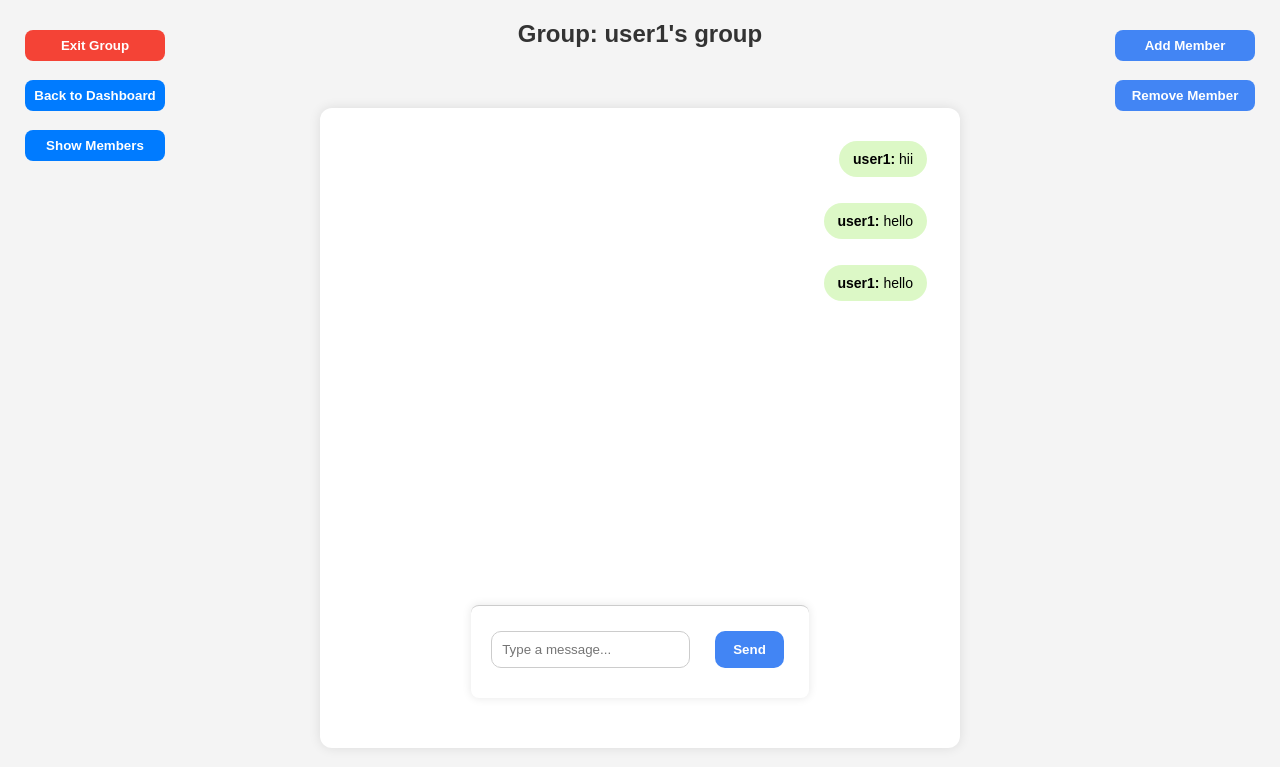
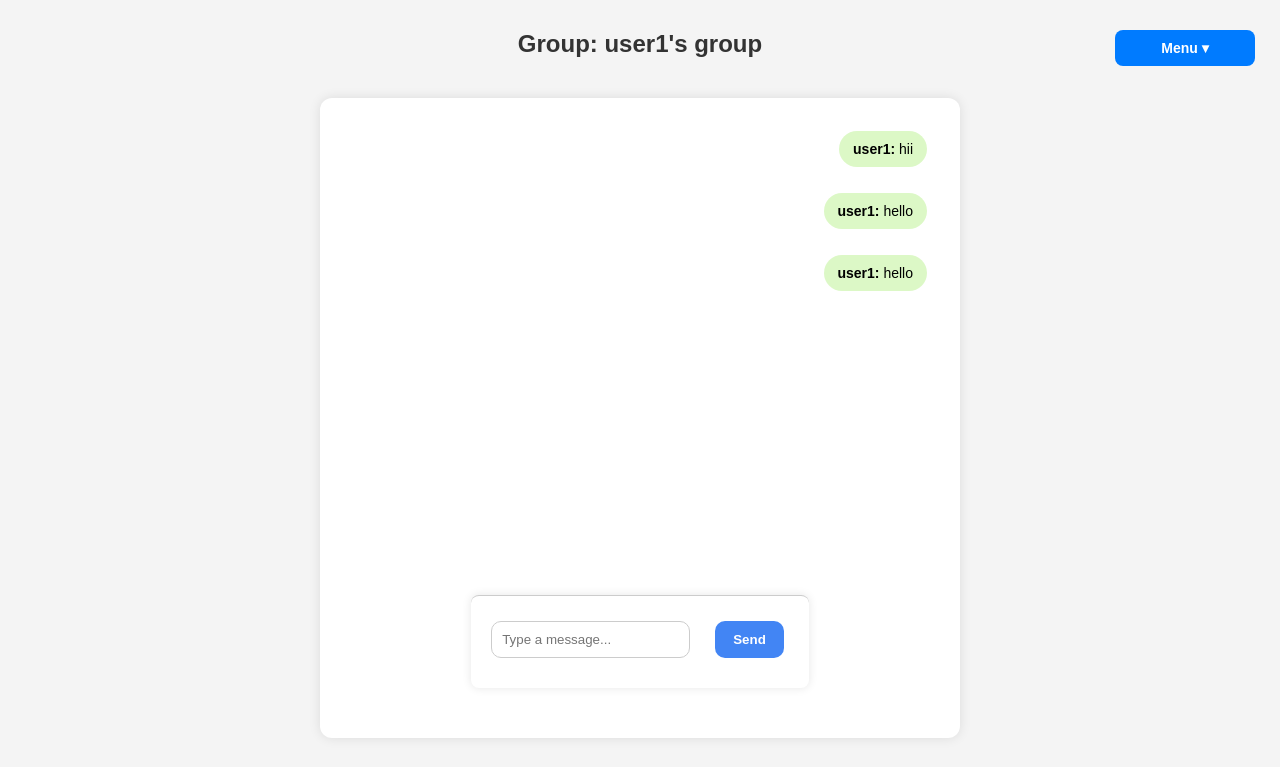
Before and after one commit to rafishaik6079/Real-time-chat-translation, a Flask app: page /group/1 in a window 1280 px wide. Shown: the top 767 px of the page. Run offline with Flask 3, Linux system fonts and the light colour scheme; a user stored in the database is signed in; data comes from the database, SQL or seed files in the repository; both versions use the stored data as it was after the commit.

Commit message:
buttons stored in dropdownlist

```diff
--- a/static/chat.css
+++ b/static/chat.css
@@ -2,6 +2,7 @@
     display: flex;
     justify-content: center;
     margin-top: 40px;
+    padding: 0 10px;
 }
 
 .chat-interface {
@@ -69,7 +70,7 @@
     cursor: pointer;
 }
 
-/* Admin buttons styling */
+/* Admin buttons styling (hidden now, replaced by dropdown) */
 .add-member-btn, .remove-member-btn {
     width: 140px;
     padding: 8px;
@@ -82,15 +83,10 @@
     cursor: pointer;
 }
 
-.exit-group-btn, .dashboard-btn {
-    width: 140px;
-    padding: 8px;
-    border: none;
-    border-radius: 8px;
-    font-weight: bold;
-    color: white;
-    cursor: pointer;
-    margin-bottom: 10px;
+/* Hide old fixed buttons */
+form.exit-group-btn, form.dashboard-btn,
+button.dashboard-btn {
+    display: none !important;
 }
 
 .exit-group-btn {
@@ -101,6 +97,7 @@
     background-color: #007bff;
 }
 
+/* Dialog styling */
 dialog {
     border: none;
     border-radius: 10px;
@@ -141,15 +138,19 @@
     background-color: #306bd1;
     border-color: #306bd1;
 }
+
+/* Member list styling */
 #memberList {
     position: absolute;
-    top: 170px;
+    top: 60px;
     left: 20px;
     background-color: white;
     border-radius: 10px;
     padding: 15px;
     box-shadow: 0 0 10px rgba(0,0,0,0.2);
     z-index: 999;
+    max-width: 90vw;
+    box-sizing: border-box;
 }
 
 #memberList ul {
@@ -157,3 +158,77 @@
     padding: 0;
     margin: 0;
 }
+
+/* Dropdown container, positioned top-right */
+.dropdown {
+    position: fixed;
+    top: 20px;
+    right: 20px; /* changed from left to right */
+    z-index: 1000;
+}
+
+/* Dropdown button styling */
+.dropbtn {
+    background-color: #007bff;
+    color: white;
+    padding: 10px 16px;
+    font-size: 14px;
+    border: none;
+    border-radius: 8px;
+    cursor: pointer;
+    font-weight: bold;
+    min-width: 140px;
+}
+
+/* Dropdown content - initially hidden */
+.dropdown-content {
+    display: none;
+    position: absolute;
+    right: 0;
+    background-color: white;
+    min-width: 160px;
+    box-shadow: 0 4px 8px rgba(0,0,0,0.2);
+    border-radius: 8px;
+    overflow: hidden;
+    margin-top: 5px;
+}
+
+/* Dropdown items - minimal padding, transparent background, no hover effect */
+.dropdown-content form,
+.dropdown-content button {
+    width: 100%;
+    padding: 6px 12px;
+    border: none;
+    background: transparent;
+    text-align: left;
+    font-size: 14px;
+    color: #007bff;
+    cursor: pointer;
+    outline: none;
+    font-weight: 600;
+    margin: 0;
+    box-sizing: border-box;
+}
+
+/* Remove bottom border for last button */
+.dropdown-content form button:last-child {
+    border-bottom: none;
+}
+
+/* Responsive text and inputs */
+@media (max-width: 480px) {
+    .chat-interface {
+        padding: 15px 10px;
+    }
+
+    .chat-input button,
+    .dropbtn {
+        padding: 8px 12px;
+        font-size: 12px;
+        min-width: 100px;
+    }
+
+    h2 {
+        font-size: 1.2rem;
+    }
+}
--- a/templates/chat.html
+++ b/templates/chat.html
@@ -8,6 +8,18 @@
         #chatArea {
             max-height: 75vh;
             overflow-y: auto;
+        }
+        /* Responsive body for chat page */
+        body.chat-page {
+            margin: 0 10px;
+            max-width: 100vw;
+            overflow-x: hidden;
+        }
+        h2 {
+            margin-left: 0;
+            padding-top: 10px;
+            text-align: center;
+            font-size: 1.5rem;
         }
     </style>
 </head>
@@ -21,23 +33,26 @@
 </div>
 {% endif %}
 
-<!-- Exit Group -->
-<form method="POST" action="/exit_group/{{ group_id }}" style="all: unset; position: fixed; top: 20px; left: 20px;">
-    <button type="submit" class="exit-group-btn">Exit Group</button>
+<!-- Dropdown menu replacing all buttons, positioned top right -->
+<div class="dropdown">
+    <button id="dropBtn" class="dropbtn" aria-expanded="false">Menu &#9662;</button>
+    <div id="dropContent" class="dropdown-content" aria-hidden="true">
+        <form method="POST" action="/exit_group/{{ group_id }}">
+            <button type="submit">Exit Group</button>
         </form>
-
-<!-- Dashboard -->
-<form action="/dashboard" style="all: unset; position: fixed; top: 70px; left: 20px;">
-    <button type="submit" class="dashboard-btn">Back to Dashboard</button>
+        <form action="/dashboard">
+            <button type="submit">Back to Dashboard</button>
         </form>
-
-<!-- Show Members -->
-<div style="position: fixed; top: 120px; left: 20px;">
-    <button onclick="toggleMembers()" class="dashboard-btn">Show Members</button>
+        <button type="button" onclick="toggleMembers()">Show Members</button>
+        {% if is_admin %}
+        <button type="button" onclick="document.getElementById('addDialog').showModal()">Add Member</button>
+        <button type="button" onclick="document.getElementById('removeDialog').showModal()">Remove Member</button>
+        {% endif %}
+    </div>
 </div>
 
 <!-- Member List -->
-<div id="memberList" style="display:none; position: absolute; top: 170px; left: 20px; background-color: white; border-radius: 10px; padding: 15px; box-shadow: 0 0 10px rgba(0,0,0,0.2); z-index: 999;">
+<div id="memberList" style="display:none; position: absolute; top: 60px; left: 20px; background-color: white; border-radius: 10px; padding: 15px; box-shadow: 0 0 10px rgba(0,0,0,0.2); z-index: 999;">
     <h3 style="margin-top: 0;">Group Members:</h3>
     <ul style="list-style: none; padding: 0;">
         {% for member in members %}
@@ -46,17 +61,8 @@
     </ul>
 </div>
 
+<!-- Admin dialogs -->
 {% if is_admin %}
-<!-- Admin Controls -->
-<div style="position: fixed; top: 20px; right: 20px;">
-    <button class="add-member-btn" onclick="document.getElementById('addDialog').showModal()">Add Member</button>
-</div>
-
-<div style="position: fixed; top: 70px; right: 20px;">
-    <button class="remove-member-btn" onclick="document.getElementById('removeDialog').showModal()">Remove Member</button>
-</div>
-
-<!-- Add Member Dialog -->
 <dialog id="addDialog">
     <form method="POST" action="/add_member/{{ group_id }}">
         <label>Member Email:</label>
@@ -68,7 +74,6 @@
     </form>
 </dialog>
 
-<!-- Remove Member Dialog -->
 <dialog id="removeDialog">
     <form method="POST" action="/remove_member/{{ group_id }}">
         <label>Member Email:</label>
@@ -81,12 +86,11 @@
 </dialog>
 {% endif %}
 
-<!-- Chat Messages -->
+<!-- Chat Messages and Input -->
 <div class="chat-container">
     <div class="chat-interface">
         <div id="chatArea"></div>
 
-        <!-- Chat Input -->
         <form id="messageForm" class="chat-input" style="display: flex;">
             <input type="text" id="messageInput" name="message" placeholder="Type a message..." required style="flex: 1;">
             <button type="submit">Send</button>
@@ -95,15 +99,37 @@
 </div>
 
 <script>
+    // Toggle members list visibility
     function toggleMembers() {
         const list = document.getElementById("memberList");
         list.style.display = list.style.display === "none" ? "block" : "none";
     }
 
+    // Dropdown toggle on click
+    const dropBtn = document.getElementById("dropBtn");
+    const dropContent = document.getElementById("dropContent");
+
+    dropBtn.addEventListener("click", () => {
+        const isOpen = dropContent.style.display === "block";
+        dropContent.style.display = isOpen ? "none" : "block";
+        dropBtn.setAttribute("aria-expanded", !isOpen);
+        dropContent.setAttribute("aria-hidden", isOpen);
+    });
+
+    // Close dropdown if clicking outside
+    document.addEventListener("click", (event) => {
+        if (!dropBtn.contains(event.target) && !dropContent.contains(event.target)) {
+            dropContent.style.display = "none";
+            dropBtn.setAttribute("aria-expanded", false);
+            dropContent.setAttribute("aria-hidden", true);
+        }
+    });
+
     const chatArea = document.getElementById("chatArea");
     const messageForm = document.getElementById("messageForm");
     const messageInput = document.getElementById("messageInput");
 
+    // Load chat messages, optionally preserving scroll position
     function loadChat(preserveScroll = true) {
     const prevScrollTop = chatArea.scrollTop;
     const prevScrollHeight = chatArea.scrollHeight;
@@ -113,8 +139,12 @@
         .then(html => {
             chatArea.innerHTML = html;
             if (preserveScroll) {
+                // Preserve scroll position during auto-refresh
                 const newScrollHeight = chatArea.scrollHeight;
                 chatArea.scrollTop = prevScrollTop + (newScrollHeight - prevScrollHeight);
+            } else {
+                // Scroll to bottom when new message sent
+                chatArea.scrollTop = chatArea.scrollHeight;
             }
         });
 }
@@ -132,10 +162,34 @@
         body: `message=${encodeURIComponent(message)}`
     }).then(() => {
         messageInput.value = "";
-            loadChat(false);  // Don't preserve scroll when user sends a message
+        loadChat(false);  // scroll to bottom on send
     });
 });
 
+// Poll for new messages every second, preserving scroll on auto-refresh
+setInterval(() => loadChat(true), 1000);
+window.onload = () => loadChat(true);
+
+
+    // Send message without page reload
+    messageForm.addEventListener("submit", function (e) {
+        e.preventDefault();
+        const message = messageInput.value.trim();
+        if (message === "") return;
+
+        fetch("/group/{{ group_id }}", {
+            method: "POST",
+            headers: {
+                "Content-Type": "application/x-www-form-urlencoded",
+            },
+            body: `message=${encodeURIComponent(message)}`
+        }).then(() => {
+            messageInput.value = "";
+            loadChat(false);  // Do not preserve scroll on sending new message
+        });
+    });
+
+    // Poll for new messages every second, preserving scroll position
     setInterval(() => loadChat(true), 1000);
     window.onload = () => loadChat(true);
 </script>
```
Also changed, not shown: users.db. Lines whose indentation alone changed are shown as unchanged.
